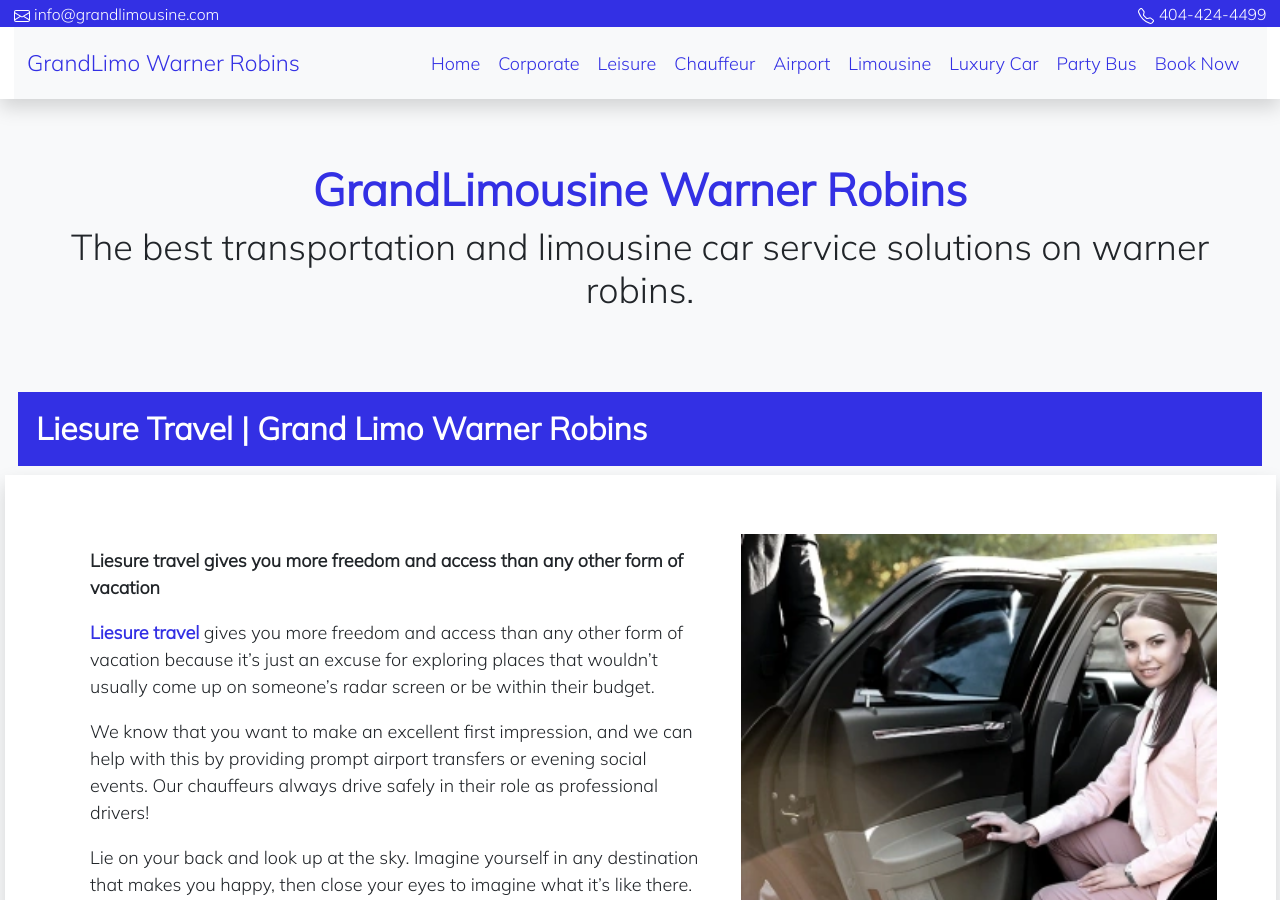
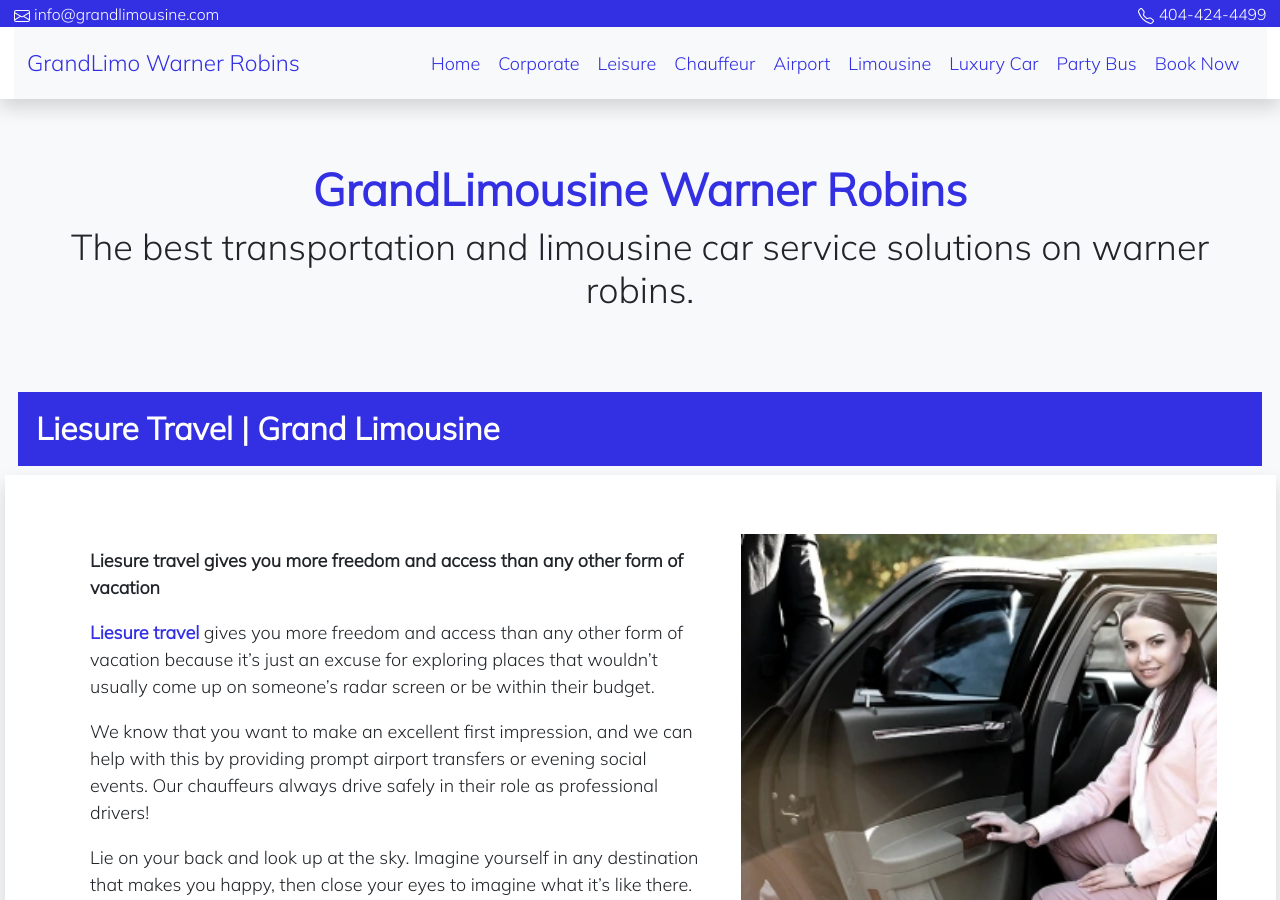
Before and after one commit to wynngrand/grandlimowarner-robins, a Jekyll site: the page built from _posts/2022-08-09-leisure.md, in a window 1280 px wide and 900 px high. Built offline with Jekyll 4.4.1, drawn with Linux system fonts in a browser that asks for light colours; some of the changed text lies outside the part shown.

Commit message:
Update from Forestry.io wynngrand updated _posts/2022-08-09-leisure.md

```diff
--- a/_posts/2022-08-09-leisure.md
+++ b/_posts/2022-08-09-leisure.md
@@ -2,7 +2,7 @@
 layout: post
 navname: Leisure
 permalink: "/leisure.html"
-title: Liesure Travel | Grand Limo Warner Robins
+title: Liesure Travel | Grand Limousine
 description: Liesure travel gives you more freedom and access than any other form
   of vacation
 cover: "/assets/img/macon Airport Transfer On The Best Terms.webp"
```
